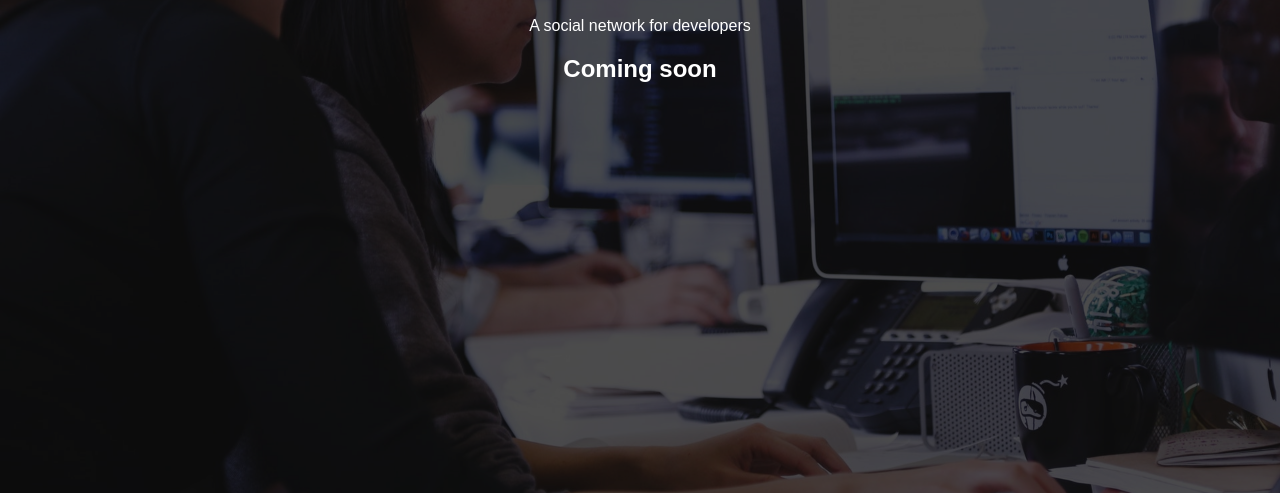
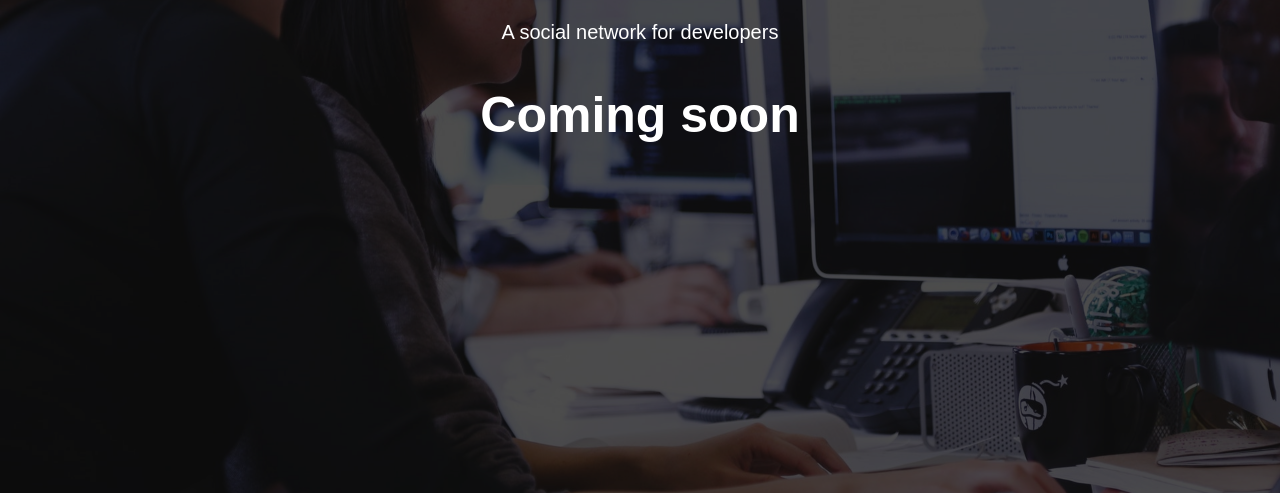
Before and after one commit to axixnix/coming_soon_landing_page, a plain HTML site: page index.html in a window 1280 px wide. Shown: the part 307-800 px from the top of the page. Drawn offline with Linux system fonts and the light colour scheme.

Commit message:
styled font-size of h and p for the landing class

```diff
--- a/css/style.css
+++ b/css/style.css
@@ -28,3 +28,11 @@ body {
   text-align: center;
   padding-top: 50px;
 }
+
+.landing h1 {
+  font-size: 50px;
+}
+
+.landing p {
+  font-size: 20px;
+}
```
